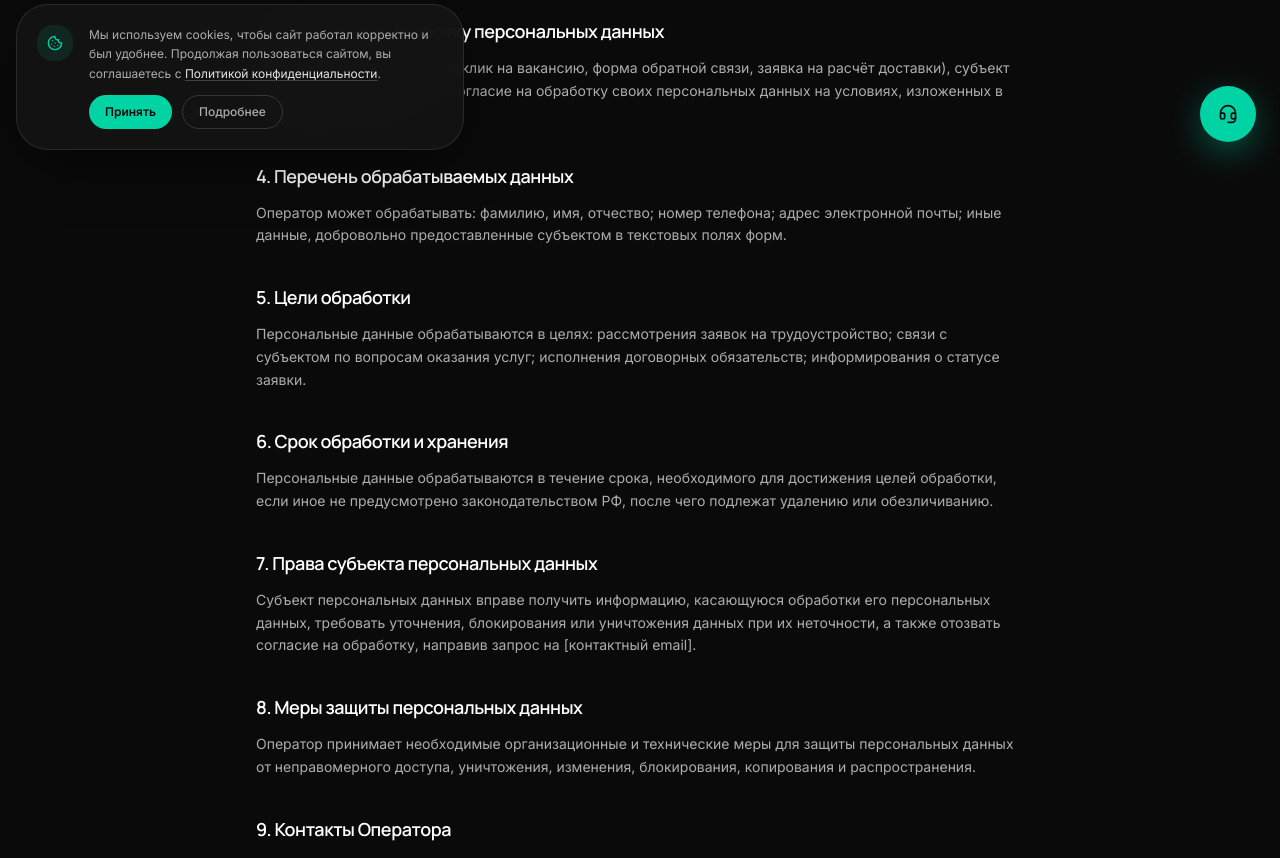
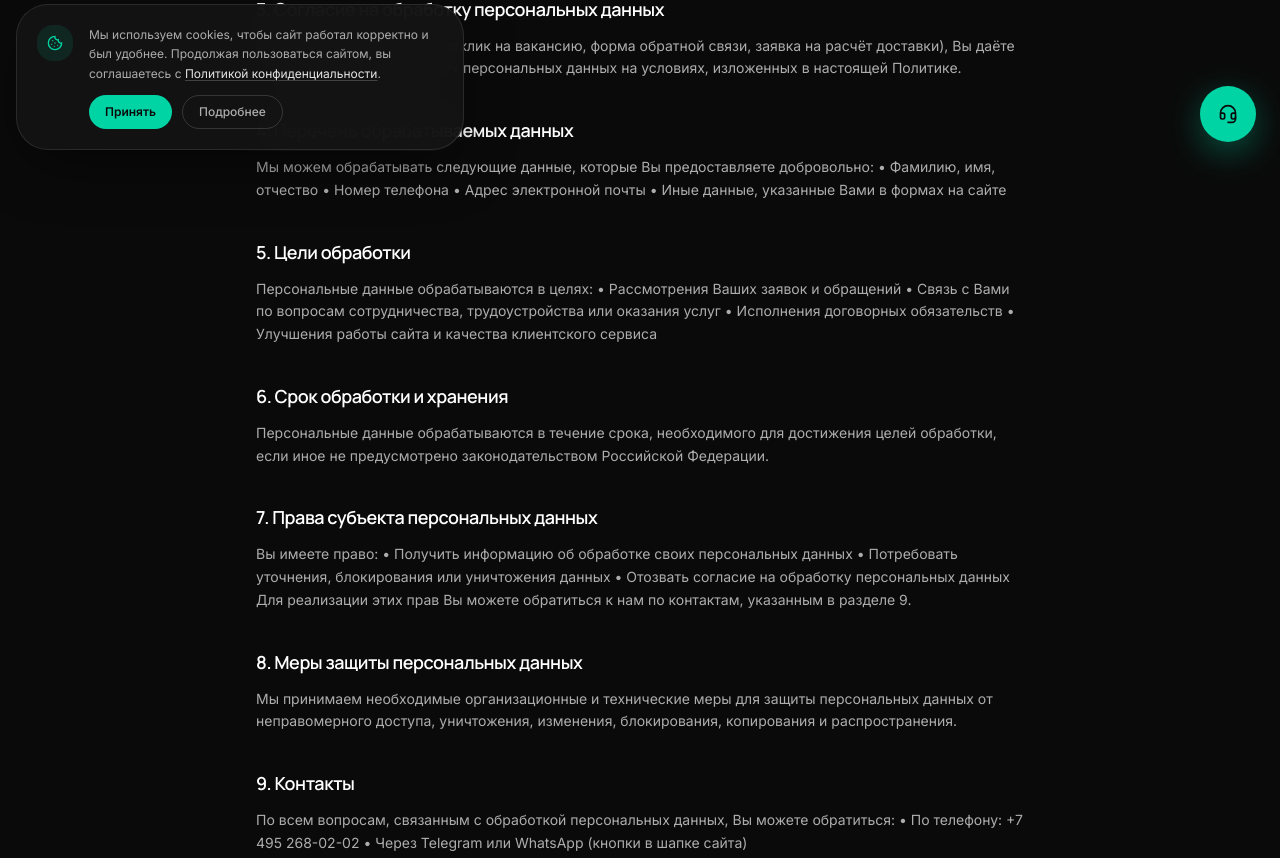
Before and after one commit to dmitryulyanovv/asiagate, a Next.js app: page /personal-data in a window 1280 px wide. Shown: the part 634-1492 px from the top of the page. Built offline with nearby package versions, Linux system fonts and the light colour scheme.

Commit message:
Update personal data policy text and structure

```diff
--- a/app/personal-data/page.tsx
+++ b/app/personal-data/page.tsx
@@ -9,7 +9,7 @@ export const metadata: Metadata = {
 const SECTIONS = [
   {
     title: "1. Общие положения",
-    body: `Настоящая Политика обработки персональных данных составлена в соответствии с требованиями Федерального закона от 27.07.2006 №152-ФЗ «О персональных данных» и определяет порядок обработки персональных данных и меры по обеспечению их безопасности, предпринимаемые [название юридического лица, ИНН, ОГРН] («Оператор»).`,
+    body: `Настоящая Политика обработки персональных данных определяет порядок обработки и защиты персональных данных физических лиц, которые могут быть получены Asia Gate в процессе использования сайта asiagate.ru.`,
   },
   {
     title: "2. Основные понятия",
@@ -17,31 +17,45 @@ const SECTIONS = [
   },
   {
     title: "3. Согласие на обработку персональных данных",
-    body: `Заполняя формы на Сайте (отклик на вакансию, форма обратной связи, заявка на расчёт доставки), субъект персональных данных даёт согласие на обработку своих персональных данных на условиях, изложенных в настоящей Политике.`,
+    body: `Заполняя формы на сайте (отклик на вакансию, форма обратной связи, заявка на расчёт доставки), Вы даёте согласие на обработку своих персональных данных на условиях, изложенных в настоящей Политике.`,
   },
   {
     title: "4. Перечень обрабатываемых данных",
-    body: `Оператор может обрабатывать: фамилию, имя, отчество; номер телефона; адрес электронной почты; иные данные, добровольно предоставленные субъектом в текстовых полях форм.`,
+    body: `Мы можем обрабатывать следующие данные, которые Вы предоставляете добровольно:
+• Фамилию, имя, отчество
+• Номер телефона
+• Адрес электронной почты
+• Иные данные, указанные Вами в формах на сайте`,
   },
   {
     title: "5. Цели обработки",
-    body: `Персональные данные обрабатываются в целях: рассмотрения заявок на трудоустройство; связи с субъектом по вопросам оказания услуг; исполнения договорных обязательств; информирования о статусе заявки.`,
+    body: `Персональные данные обрабатываются в целях:
+• Рассмотрения Ваших заявок и обращений
+• Связь с Вами по вопросам сотрудничества, трудоустройства или оказания услуг
+• Исполнения договорных обязательств
+• Улучшения работы сайта и качества клиентского сервиса`,
   },
   {
     title: "6. Срок обработки и хранения",
-    body: `Персональные данные обрабатываются в течение срока, необходимого для достижения целей обработки, если иное не предусмотрено законодательством РФ, после чего подлежат удалению или обезличиванию.`,
+    body: `Персональные данные обрабатываются в течение срока, необходимого для достижения целей обработки, если иное не предусмотрено законодательством Российской Федерации.`,
   },
   {
     title: "7. Права субъекта персональных данных",
-    body: `Субъект персональных данных вправе получить информацию, касающуюся обработки его персональных данных, требовать уточнения, блокирования или уничтожения данных при их неточности, а также отозвать согласие на обработку, направив запрос на [контактный email].`,
+    body: `Вы имеете право:
+• Получить информацию об обработке своих персональных данных
+• Потребовать уточнения, блокирования или уничтожения данных
+• Отозвать согласие на обработку персональных данных
+Для реализации этих прав Вы можете обратиться к нам по контактам, указанным в разделе 9.`,
   },
   {
     title: "8. Меры защиты персональных данных",
-    body: `Оператор принимает необходимые организационные и технические меры для защиты персональных данных от неправомерного доступа, уничтожения, изменения, блокирования, копирования и распространения.`,
+    body: `Мы принимаем необходимые организационные и технические меры для защиты персональных данных от неправомерного доступа, уничтожения, изменения, блокирования, копирования и распространения.`,
   },
   {
-    title: "9. Контакты Оператора",
-    body: `[Название юридического лица], [юридический адрес], ИНН [—], ОГРН [—]. Телефон: +7 495 268-02-02. Email: info@asiagate.ru.`,
+    title: "9. Контакты",
+    body: `По всем вопросам, связанным с обработкой персональных данных, Вы можете обратиться:
+• По телефону: +7 495 268-02-02
+• Через Telegram или WhatsApp (кнопки в шапке сайта)`,
   },
 ];
 
```
